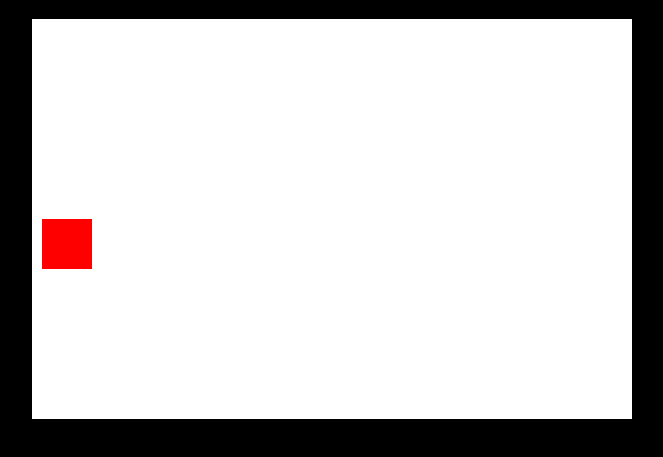
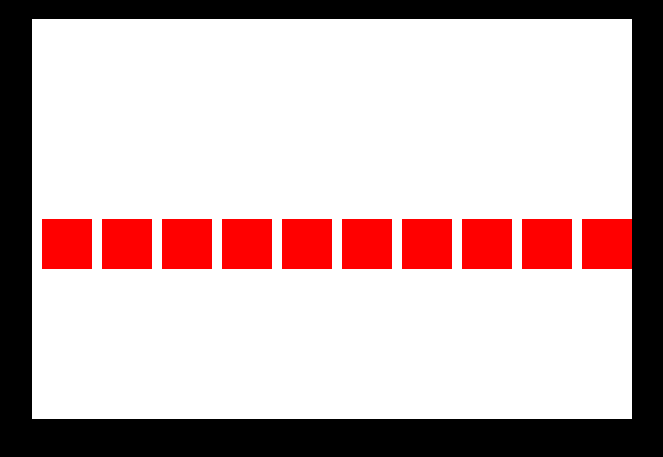
Before and after one commit to nvcompsci/geometry-challenge, a plain HTML site: page index.html in a window 1280 px wide. Shown: the part 61-518 px from the top of the page, without its empty margins (308-971 px from the left). Drawn offline with Linux system fonts and the light colour scheme.

Commit message:
horizontal

```diff
--- a/index.html
+++ b/index.html
@@ -26,7 +26,10 @@
     var y = 200;
     var size = 50;
     ctx.fillStyle = "red";
-    ctx.fillRect(x,y,size,size);
+    for (var i = 0; i < 10; i++) {
+        ctx.fillRect(x,y,size,size);
+        x += 60;
+    }
 </script>
 </body>
 </html>
```
